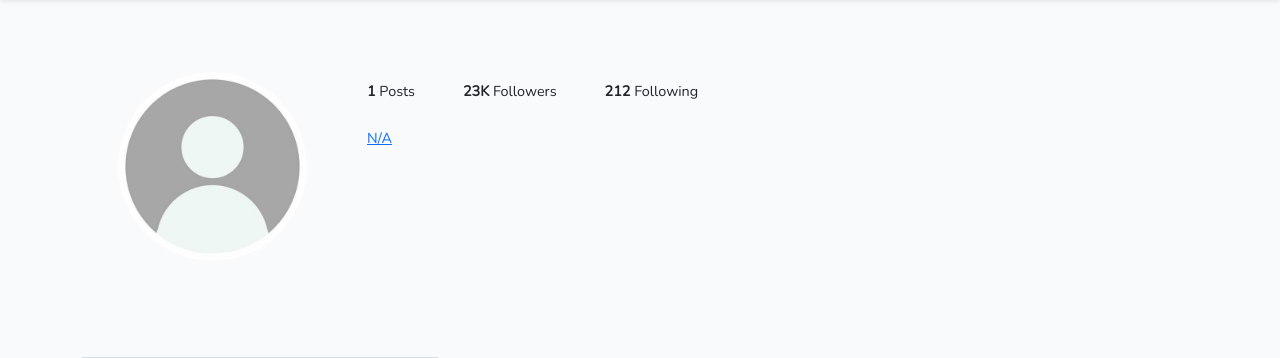
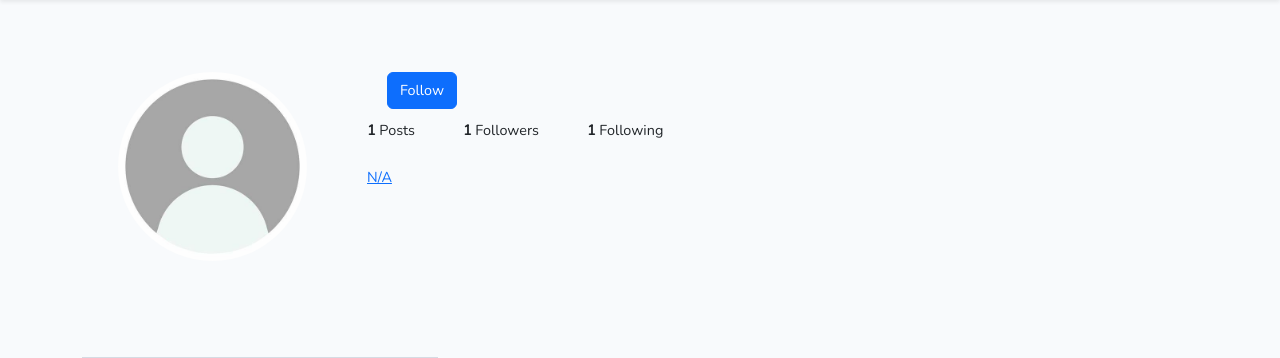
Before and after one commit to Hagar-Elbakry/Momenty, a Laravel app: page /profile/1 in a window 1280 px wide. Shown: the part 59-417 px from the top of the page. Run offline with Laravel 12, Linux system fonts and the light colour scheme; data comes from the database, SQL or seed files in the repository; tables that the repository leaves empty hold one stand-in row (values such as "Sample post"); grey boxes marked "Sample" are stand-in pictures; style sheets or scripts are compiled from the project's sources.

Commit message:
implement follow functionality with follow/unfollow button

```diff
--- a/app/Http/Controllers/ProfileController.php
+++ b/app/Http/Controllers/ProfileController.php
@@ -9,7 +9,9 @@
 class ProfileController extends Controller
 {
     public function index(User $user) {
-        return view('profiles.index', compact('user'));
+        $follows = auth()->user() ? auth()->user()->following->contains($user->id) : false;
+
+        return view('profiles.index', compact('user', 'follows'));
     }
 
     public function edit(User $user) {
--- a/app/Models/Profile.php
+++ b/app/Models/Profile.php
@@ -14,4 +14,8 @@
     public function profileImage() {
         return $this->image ? '/storage/' . $this->image : '/images/default-image.jpg';
     }
+
+    public function followers() {
+        return $this->belongsToMany(User::class);
+    }
 }
--- a/app/Models/User.php
+++ b/app/Models/User.php
@@ -62,4 +62,8 @@
     public function posts() {
         return $this->hasMany(Post::class)->latest();
     }
+
+    public function following() {
+        return $this->belongsToMany(Profile::class);
+    }
 }
--- a/resources/views/profiles/index.blade.php
+++ b/resources/views/profiles/index.blade.php
@@ -8,7 +8,18 @@
             </div>
             <div class="col-9 pt-5">
                 <div class="d-flex justify-content-between align-items-baseline">
-                    <h1>{{$user->username}}</h1>
+                    <div class="d-flex align-items-center" style="padding-bottom: 10px">
+                        <div class="h4">{{$user->username}}</div>
+                        <form action="/follow/{{$user->id}}" method="post">
+                            @csrf
+                                @if($follows)
+                                    <button class="btn btn-primary" style="margin-left: 20px">Unfollow</button>
+                                @else
+                                    <button class="btn btn-primary" style="margin-left: 20px">Follow</button>
+                                @endif
+                        </form>
+                    </div>
+
                     @can('update', $user->profile)
                         <a href="/post/create" class="text-decoration-none">Add New Post</a>
                     @endcan
@@ -21,10 +32,10 @@
                         <strong>{{$user->posts->count()}}</strong> Posts
                     </div>
                     <div style="padding-right: 48px">
-                        <strong>23K</strong> Followers
+                        <strong>{{$user->profile->followers->count()}}</strong> Followers
                     </div>
                     <div style="padding-right: 48px">
-                        <strong>212</strong> Following
+                        <strong>{{$user->following->count()}}</strong> Following
                     </div>
                 </div>
                 <div class="pt-4">
--- a/routes/web.php
+++ b/routes/web.php
@@ -1,5 +1,6 @@
 <?php
 
+use App\Http\Controllers\FollowController;
 use App\Http\Controllers\PostController;
 use App\Http\Controllers\ProfileController;
 use Illuminate\Support\Facades\Auth;
@@ -17,3 +18,4 @@
 Route::get('/post/create', [PostController::class, 'create'])->name('post.create');
 Route::post('/post', [PostController::class, 'store'])->name('post.store');
 Route::get('/post/{post}', [PostController::class, 'show'])->name('post.show');
+Route::post('/follow/{user}', [FollowController::class, 'store'])->name('follow.store');
```
Also changed, not shown: app/Http/Controllers/FollowController.php (added, +18 -0 lines), database/migrations/2025_06_01_122219_create_profile_user_table.php (added).
